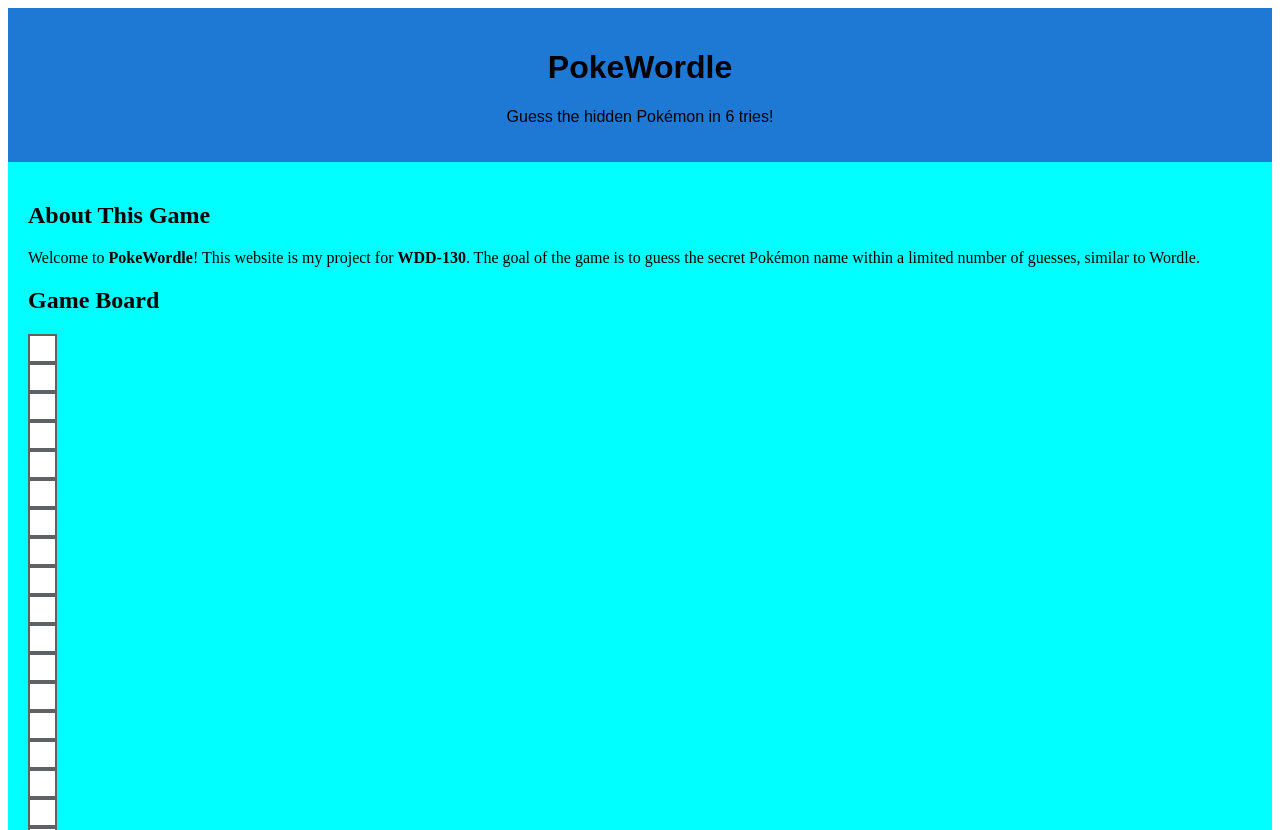
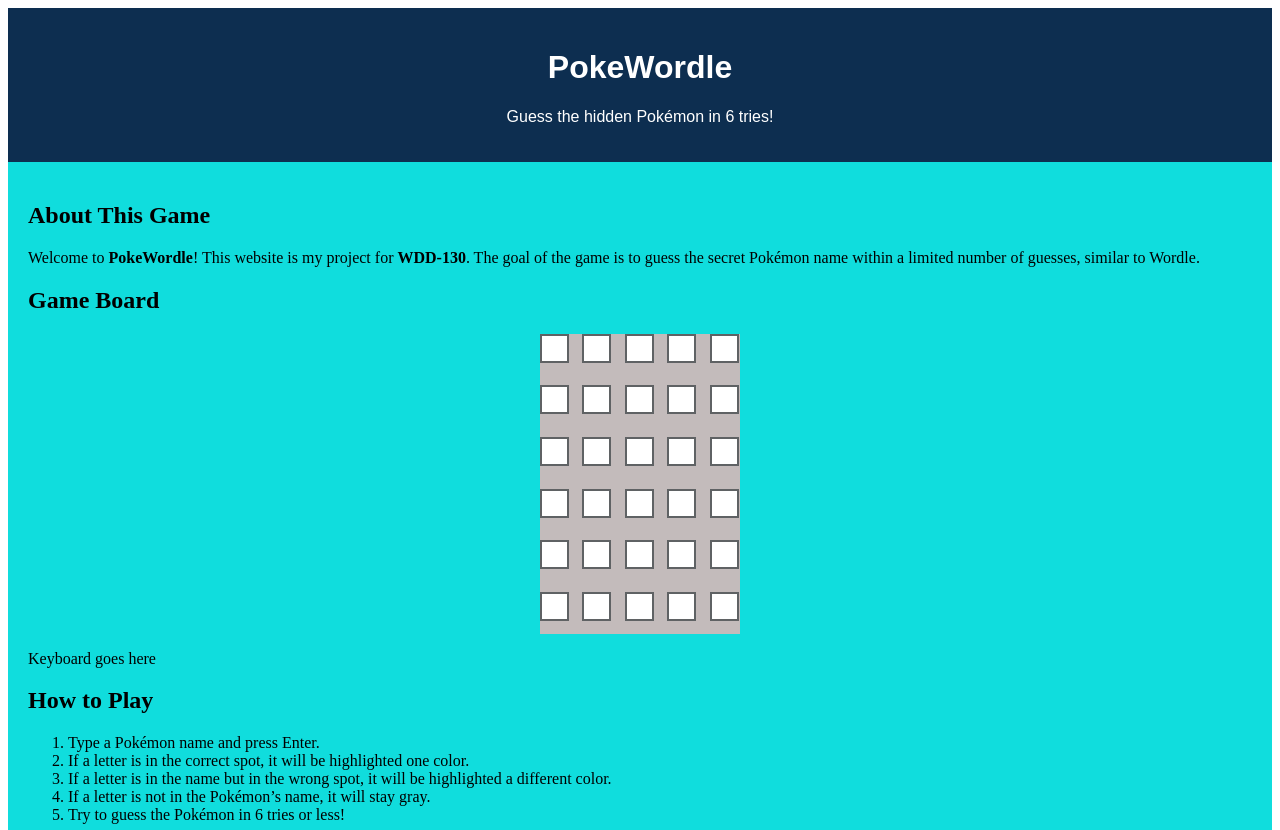
Before and after one commit to Zyragoon/wdd130-purser, a plain HTML site: page index.html in a window 1280 px wide. Shown: the top 830 px of the page. Drawn offline with Linux system fonts and the light colour scheme.

Commit message:
fixed up board

```diff
--- a/styles/style.css
+++ b/styles/style.css
@@ -1,23 +1,24 @@
 header{
-    background-color: #1e79d4;
+    background-color: #0d2e50;
     padding: 20px;
     text-align: center;
+    color: white;
     font-family: Arial, sans-serif;
 }
 main{
-    background-color: aqua;
+    background-color: rgb(16, 221, 221);
     padding: 20px;
 }
-.board{
+#board{
     display: grid;
     grid-template-rows: repeat(6, 1fr);
     gap: 10px;
-    max-width: 600px;
+    max-width: 200px;
     margin: 0 auto;
-    background-color: rgb(124, 118, 118);
+    background-color: rgb(195, 187, 187);
     height: 300px;
 }
-.rows{
+.row{
     display: grid;
     grid-template-columns: repeat(5, 1fr);
     gap: 12px;
```
